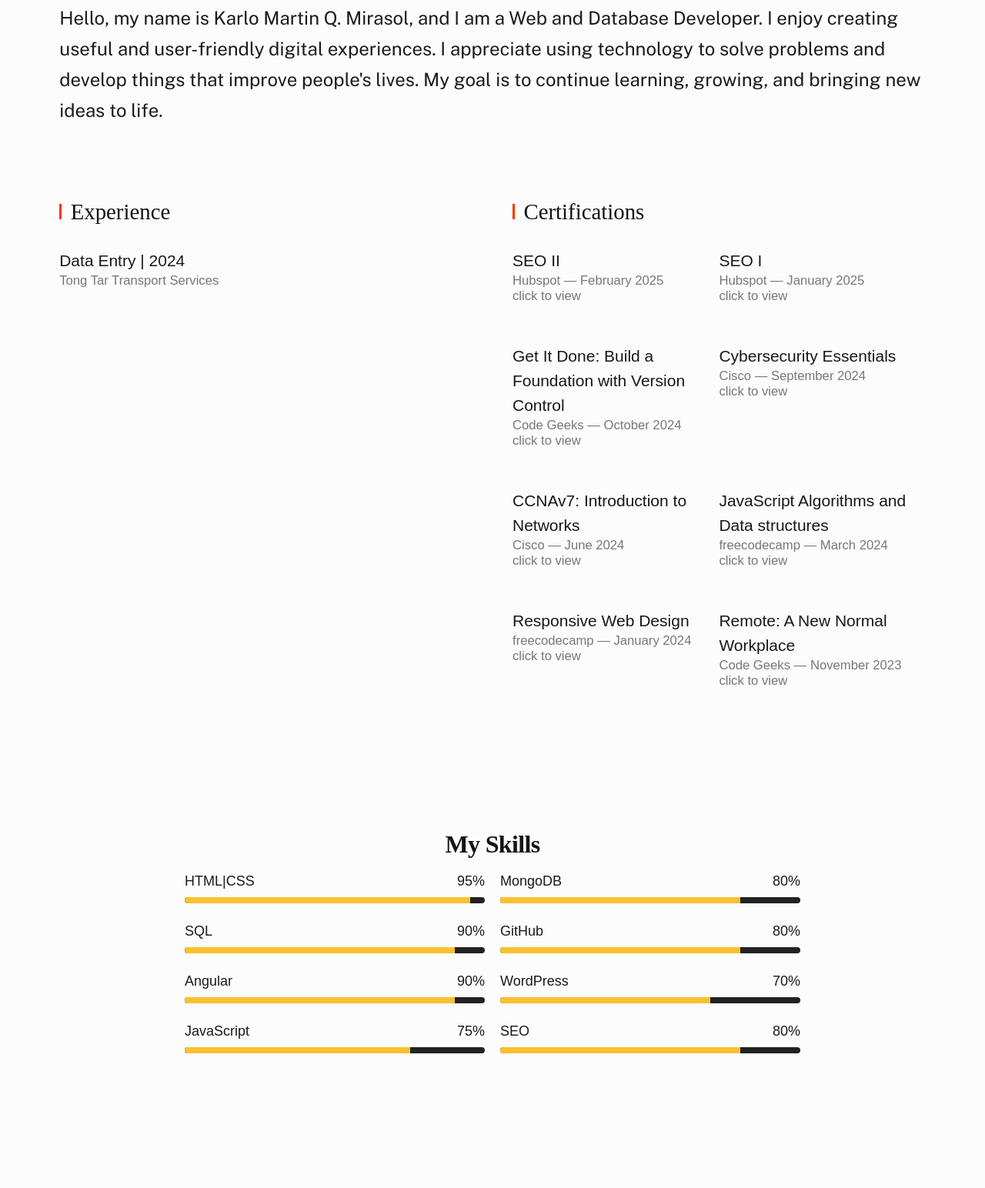
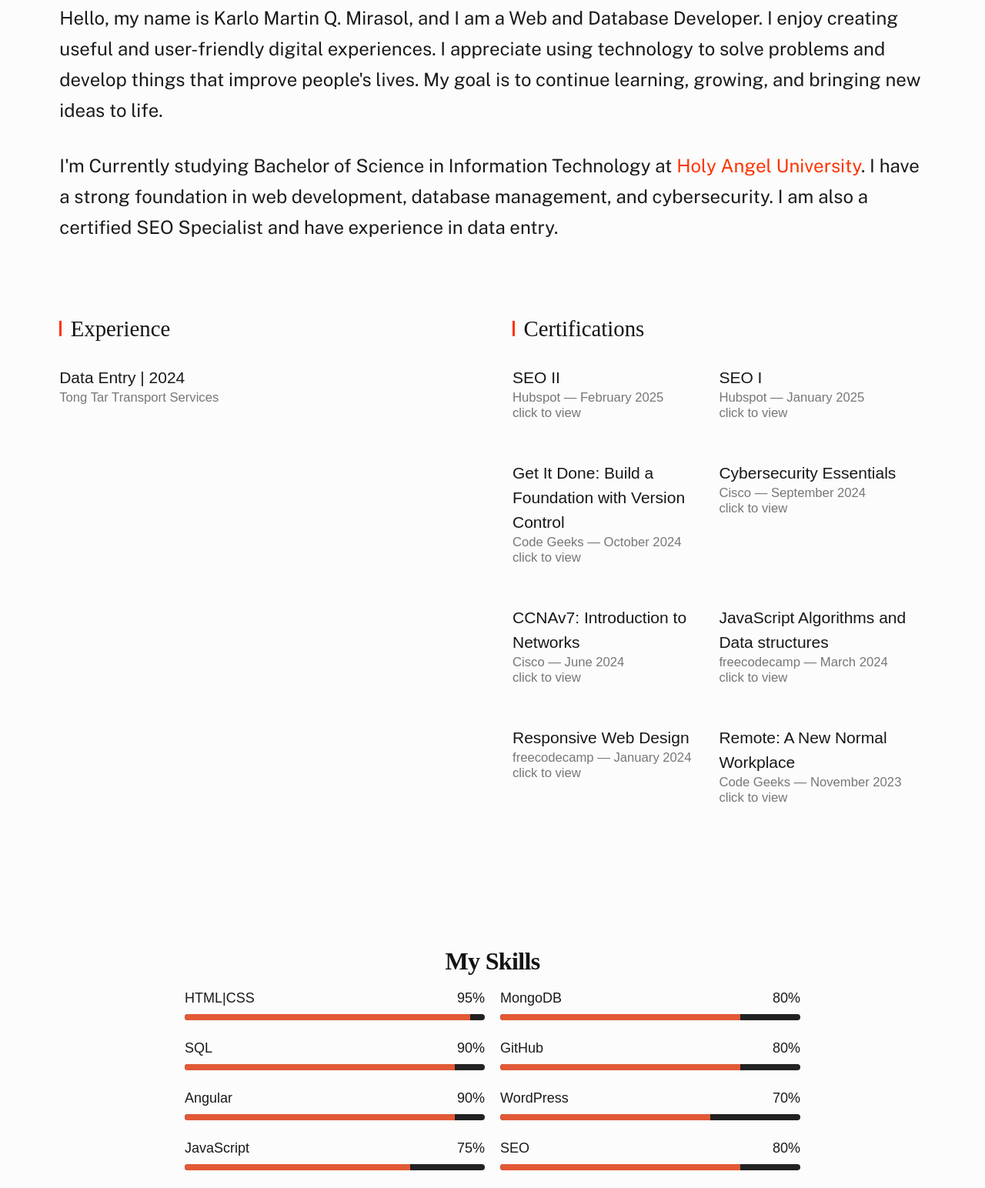
Before and after one commit to Kqmirasol/HTML-WEB-PORT, a plain HTML site: page index.html in a window 1280 px wide. Shown: the part 1275-2819 px from the top of the page at 77% size. Drawn offline with nearby package versions, Linux system fonts and the light colour scheme; a web font is replaced by a local one.

Commit message:
Added more information about me

```diff
--- a/css/styles.css
+++ b/css/styles.css
@@ -2533,7 +2533,7 @@ td:last-child {
 
 .progress-bar {
     height: 100%;
-    background-color: #fbc02d;
+    background-color: var(--color-1-light);
 }
 
 /* --------------------------------------------------------------------
--- a/index.html
+++ b/index.html
@@ -164,6 +164,10 @@
 
                     <p class="attention-getter">
                     Hello, my name is Karlo Martin Q. Mirasol, and I am a Web and Database Developer. I enjoy creating useful and user-friendly digital experiences. I appreciate using technology to solve problems and develop things that improve people's lives. My goal is to continue learning, growing, and bringing new ideas to life.
+                    </p>
+
+                    <p class="attention-getter">
+                    I'm Currently studying Bachelor of Science in Information Technology at <a href="https://www.hau.edu.ph" target="_blank">Holy Angel University</a>. I have a strong foundation in web development, database management, and cybersecurity. I am also a certified SEO Specialist and have experience in data entry.
                     </p>
 
                     <div class="grid-list-items s-about__blocks">
```
